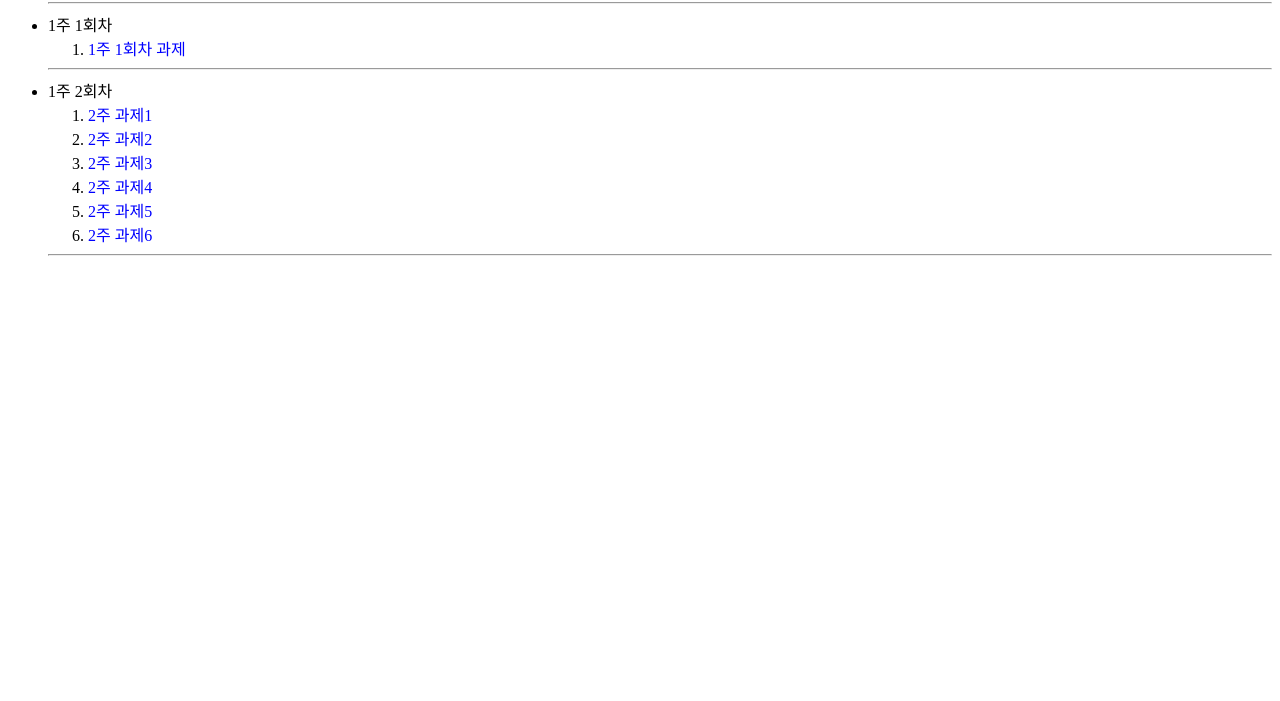
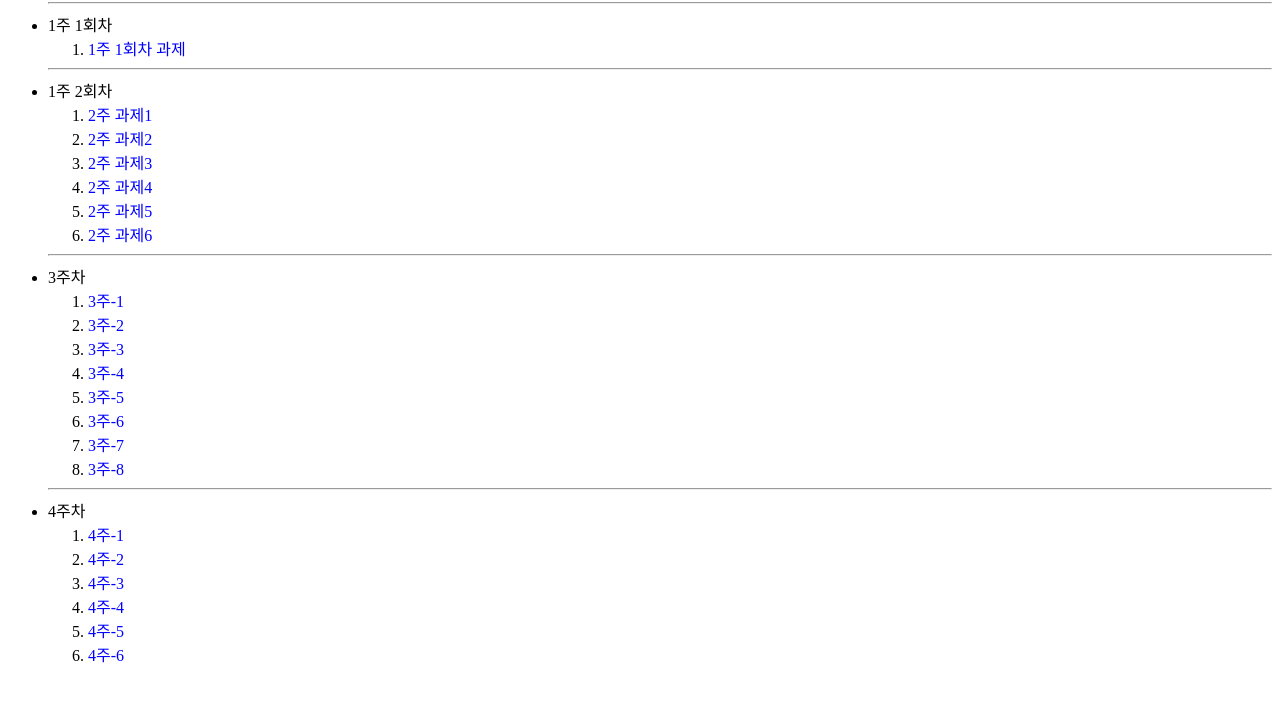
Before and after one commit to qwer921058/qwer921058.github.io, a plain HTML site: page index.html in a window 1280 px wide. Shown: the part 87-788 px from the top of the page. Drawn offline with Linux system fonts and the light colour scheme.

Commit message:
Update index.html

```diff
--- a/index.html
+++ b/index.html
@@ -23,5 +23,24 @@ a:hover{text-decoration:underline;}a:active{color:red;text-decoration:none;}
   <li><a href="https://qwer921058.github.io/html5/headBasic.html">2주 과제5</a></li>
   <li><a href="https://qwer921058.github.io/html5/bodyBasic.html">2주 과제6</a></li>
 </ol><hr/>
+  <li> 3주차 </li>
+  <ol>
+  <li><a href="https://qwer921058.github.io/html5/basicHeading.html">3주-1</a></li>
+  <li><a href="https://qwer921058.github.io/html5/basicPBrHr.html">3주-2</a></li>
+  <li><a href="https://qwer921058.github.io/html5/basicChar.html">3주-3</a></li>
+  <li><a href="https://qwer921058.github.io/html5/basicList.html">3주-4</a></li>
+  <li><a href="https://qwer921058.github.io/html5/basicDList.html">3주-5</a></li>
+  <li><a href="https://qwer921058.github.io/html5/basicTable1.html">3주-6</a></li>
+  <li><a href="https://qwer921058.github.io/html5/tableSpan.html">3주-7</a></li>
+  <li><a href="https://qwer921058.github.io/html5/advTable.html">3주-8</a></li>
+  </ol><hr/>
+  <li> 4주차 </li>
+  <ol>
+  <li><a href="https://qwer921058.github.io/html5/divSpan.html">4주-1</a></li>
+  <li><a href="https://qwer921058.github.io/html5/basicPDivSpan.html">4주-2</a></li>
+  <li><a href="https://qwer921058.github.io/html5/basicDiv.html">4주-3</a></li>
+  <li><a href="https://qwer921058.github.io/html5/advDiv.html">4주-4</a></li>
+  <li><a href="https://qwer921058.github.io/html5/basicSemantic.html">4주-5</a></li>
+  <li><a href="https://qwer921058.github.io/html5/basicModel.html">4주-6</a></li>
 </ul>
 </body></html>
```
